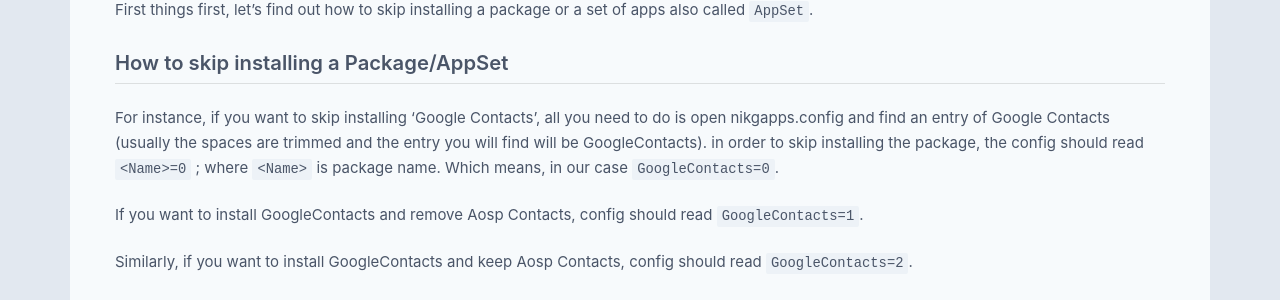
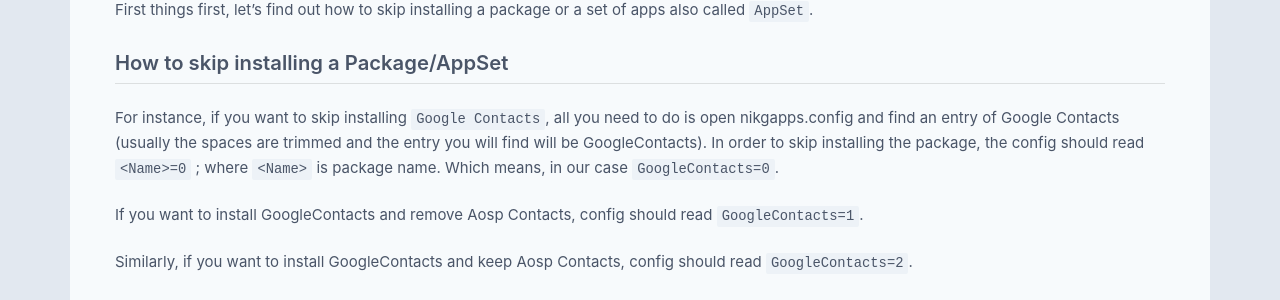
Before and after one commit to nikgapps/nikgapps.github.io, a Jekyll site: the page built from _posts/2020-11-22-NikGapps-Config.md, in a window 1280 px wide and 900 px high, scrolled down 1592 px. Shown: the part 152-452 px from the top of the window. Built offline with Jekyll 4.4.1, drawn with Linux system fonts in a browser that asks for light colours; some web fonts are replaced.

Commit message:
Update the blog

```diff
--- a/_posts/2020-11-22-NikGapps-Config.md
+++ b/_posts/2020-11-22-NikGapps-Config.md
@@ -71,7 +71,7 @@
 
 ### How to skip installing a Package/AppSet
 
-For instance, if you want to skip installing 'Google Contacts', all you need to do is open nikgapps.config and find an entry of Google Contacts (usually the spaces are trimmed and the entry you will find will be GoogleContacts). in order to skip installing the package, the config should read `<Name>=0` ; where `<Name>` is package name. Which means, in our case `GoogleContacts=0`.
+For instance, if you want to skip installing `Google Contacts`, all you need to do is open nikgapps.config and find an entry of Google Contacts (usually the spaces are trimmed and the entry you will find will be GoogleContacts). In order to skip installing the package, the config should read `<Name>=0` ; where `<Name>` is package name. Which means, in our case `GoogleContacts=0`.
 
 If you want to install GoogleContacts and remove Aosp Contacts, config should read `GoogleContacts=1`.
 
```
